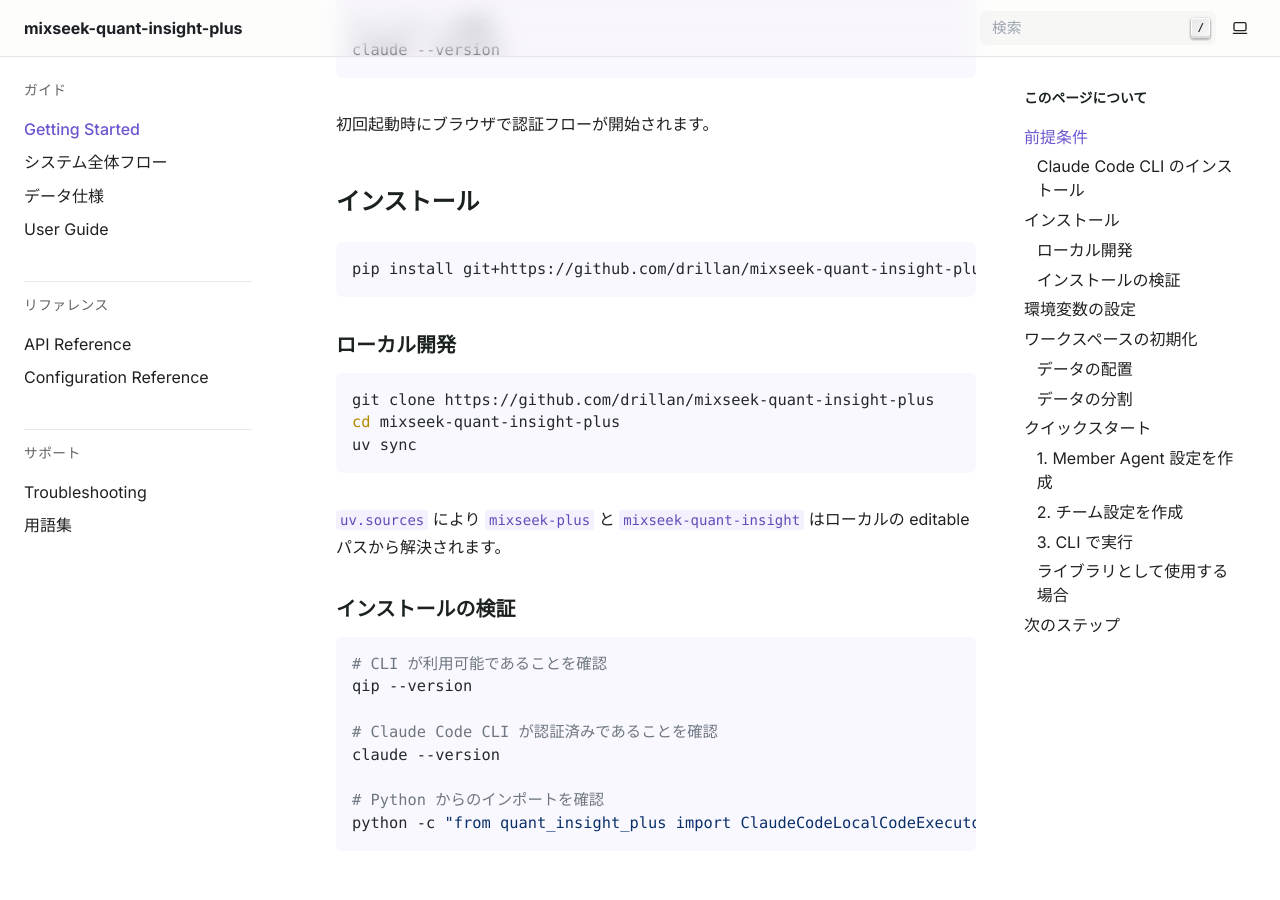
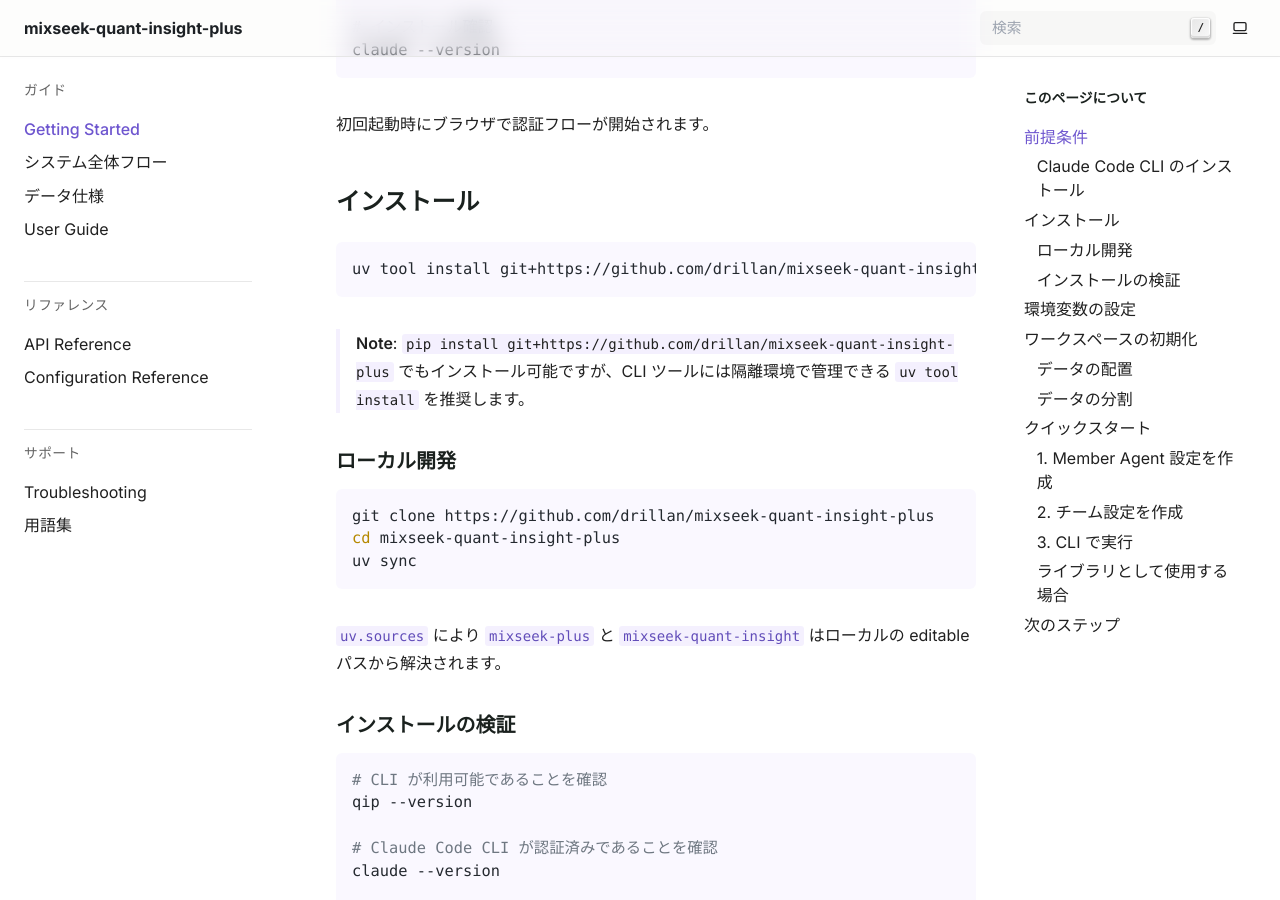
Before and after one commit to drillan/mixseek-quant-insight-plus, a Sphinx documentation site: the page built from docs/getting-started.md, in a window 1280 px wide and 900 px high, scrolled down 754 px. Built offline with Sphinx 7.4.7, drawn with Linux system fonts in a browser that asks for light colours.

Commit message:
docs: Update installation method to use uv tool
Update installation instructions across README and documentation to recommend `uv tool install` over pip for improved isolation and dependency management. Add explanatory note about alternative pip installation method.

Co-Authored-By: Claude Haiku 4.5 <noreply@anthropic.com>

````diff
--- a/docs/getting-started.md
+++ b/docs/getting-started.md
@@ -29,8 +29,10 @@ claude --version
 ## インストール
 
 ```bash
-pip install git+https://github.com/drillan/mixseek-quant-insight-plus
+uv tool install git+https://github.com/drillan/mixseek-quant-insight-plus
 ```
+
+> **Note**: `pip install git+https://github.com/drillan/mixseek-quant-insight-plus` でもインストール可能ですが、CLI ツールには隔離環境で管理できる `uv tool install` を推奨します。
 
 ### ローカル開発
 
````
Also changed, not shown: README.md (+3 -1 lines), examples/README.md.
